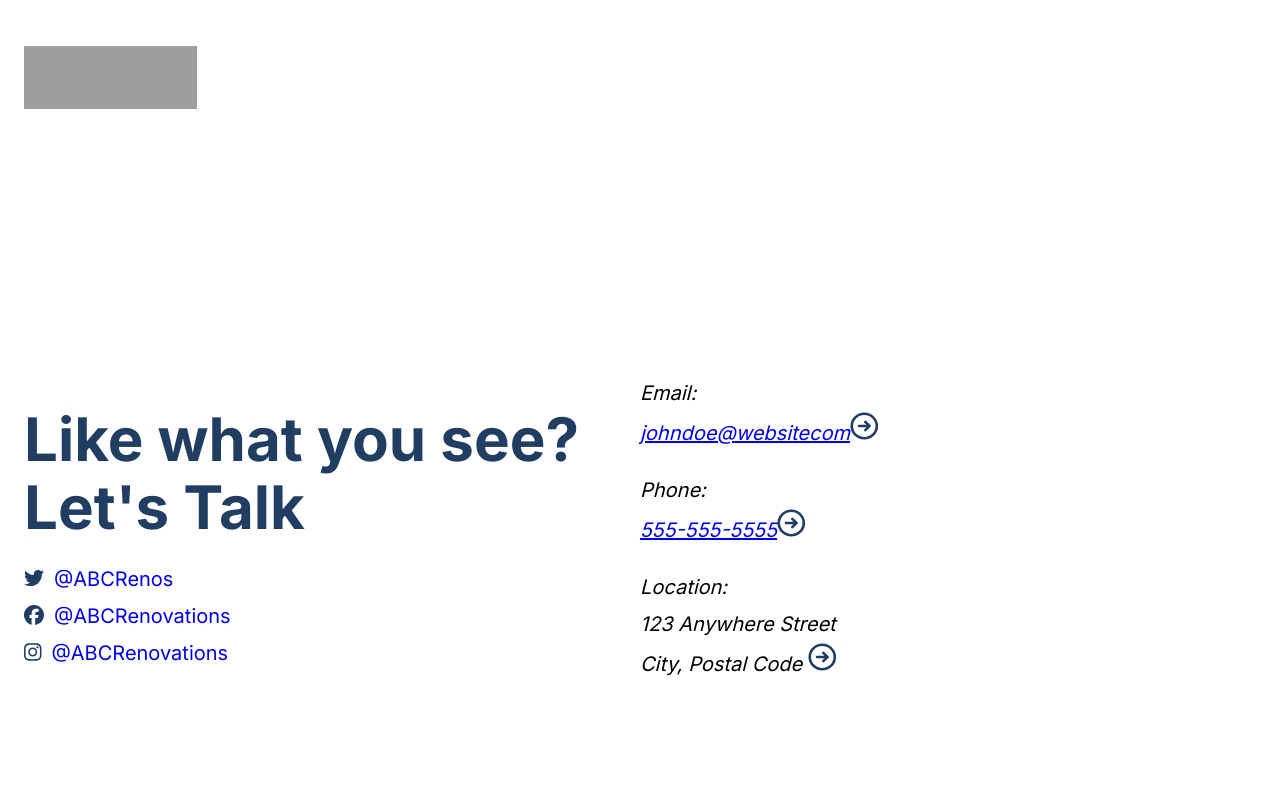
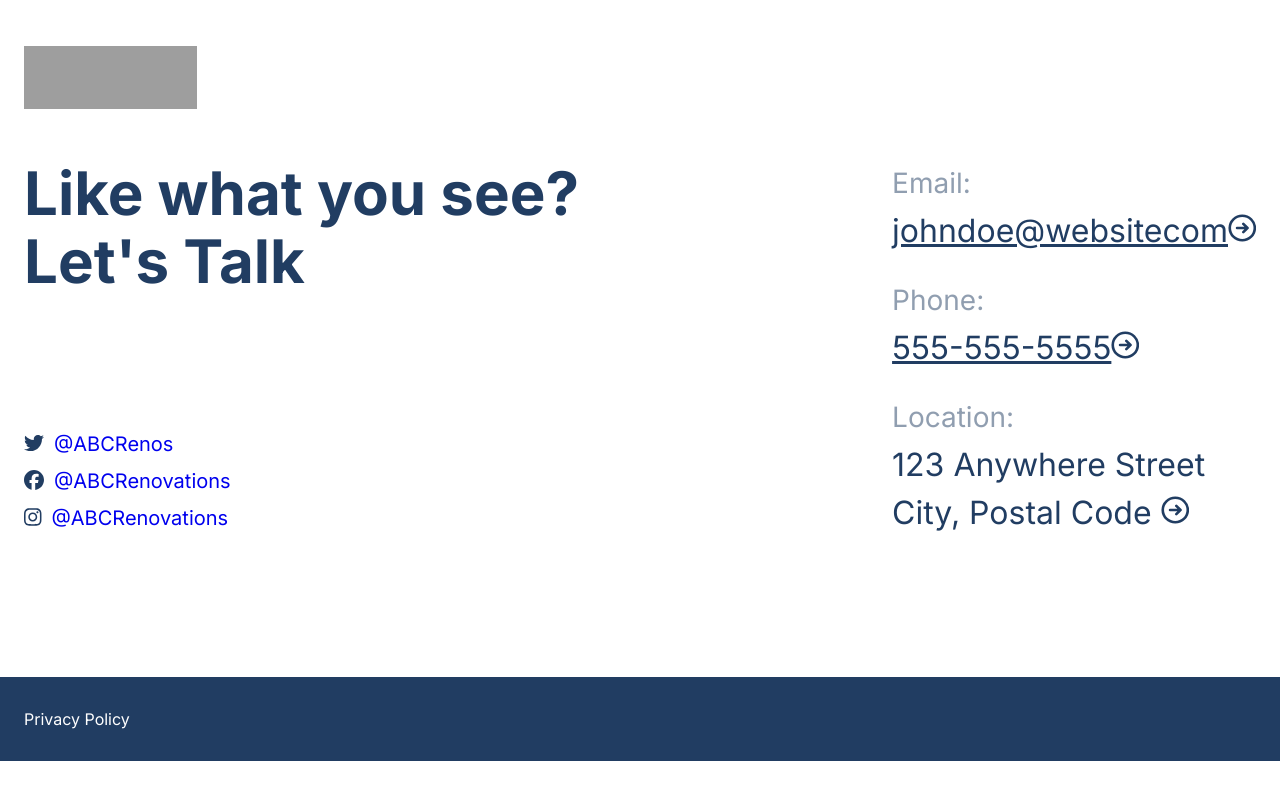
Before and after one commit to nathanielhf/loft17-exercise, a Nuxt app in the folder abc-home-renos/: page / in a window 1280 px wide. Shown: the part 7482-8282 px from the top of the page. After the commit the page ends 8251 px from the top, so only its background shows below. Built offline with nearby package versions, Linux system fonts and the light colour scheme; grey boxes are pictures that could not be loaded.

Commit message:
footer done

```diff
--- /dev/null
+++ b/abc-home-renos/components/Baseboard.vue
@@ -0,0 +1,24 @@
+<template>
+  <div class="baseboard"><a href="/">Privacy Policy</a></div>
+</template>
+
+<style scoped>
+.baseboard {
+  height: 84px;
+  display: flex;
+}
+.baseboard::before {
+  content: "";
+  height: inherit;
+  position: absolute;
+  background-color: rgba(33, 61, 98, 1);
+  width: 100vw;
+  left: 0;
+  z-index: -1;
+}
+.baseboard a {
+  margin: auto 0;
+  color: #FFFFFF;
+  text-decoration: none;
+}
+</style>
--- a/abc-home-renos/components/Footer.vue
+++ b/abc-home-renos/components/Footer.vue
@@ -6,8 +6,8 @@ const config = useAppConfig()
 <template>
   <footer>
     <Logo />
-    <div class="double-column">
-      <div>
+    <div class="footer-columns">
+      <div class="column-one">
         <h2>Like what you see?<br>Let's Talk</h2>
         <div class="social-media">
           <p>
@@ -29,7 +29,7 @@ const config = useAppConfig()
           Email:<br>
           <a href="mailto:johndoe@websitecom" class="bigtext">johndoe@websitecom</a>
         </p>
-        <p>
+        <p style="margin: 20px 0">
           Phone:<br>
           <a href="tel:555-555-5555" class="bigtext">555-555-5555</a>
         </p>
@@ -49,11 +49,19 @@ const config = useAppConfig()
 footer {
   margin: 140px 0;
 }
-footer .social-media {
-  margin-top: 20px;
+footer .column-one {
+  display: flex;
+  flex-direction: column;
+  justify-content: space-between;
 }
 footer .social-media p {
+  font-size: 20px;
+  font-weight: 400;
+  line-height: 37px;
+  letter-spacing: 0em;
+  text-align: left;
   margin: 0px;
+  color: #213D62;
 }
 footer .social-media svg {
   color: #213D62
@@ -61,6 +69,29 @@ footer .social-media svg {
 footer .social-media a {
   text-decoration: none;
   margin-right: .5em;
+}
+
+.footer-columns {
+  display: flex;
+  justify-content: space-between;
+  margin-top: 50px;
+}
+.footer-columns h2, p {
+  margin-top: 0px;
+}
+address p {
+  margin: auto;
+  font-size: 28px;
+  font-weight: 400;
+  line-height: 48px;
+  letter-spacing: 0em;
+  text-align: left;
+  color: rgba(33, 61, 98, 0.5);
+  font-style: normal;
+}
+address .bigtext {
+  font-size: 32px;
+  color: rgba(33, 61, 98, 1);
 }
 .bigtext::after {
   background-image: url('@/assets/right-arrow.svg');
--- a/abc-home-renos/layouts/default.vue
+++ b/abc-home-renos/layouts/default.vue
@@ -5,6 +5,7 @@
       <slot />
     </div>
     <Footer />
+    <Baseboard />
   </div>
 </template>
 
```
